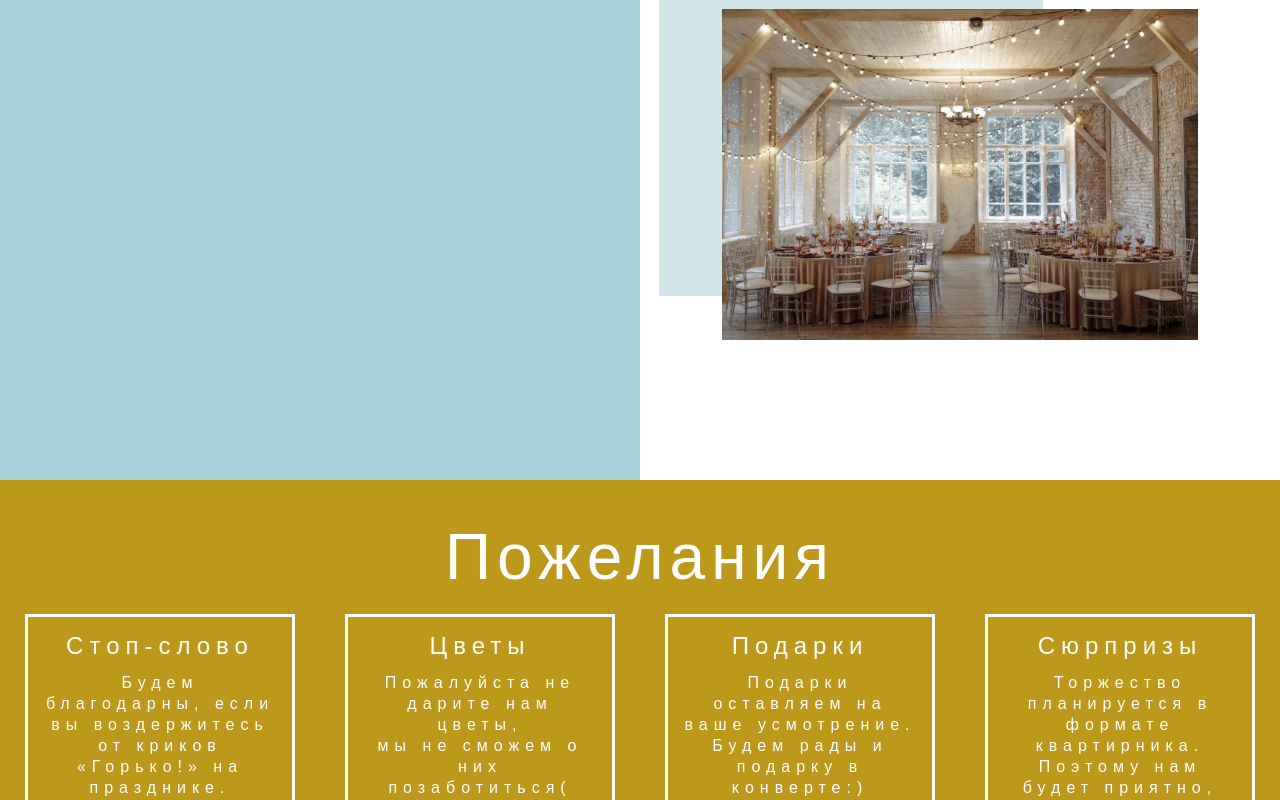
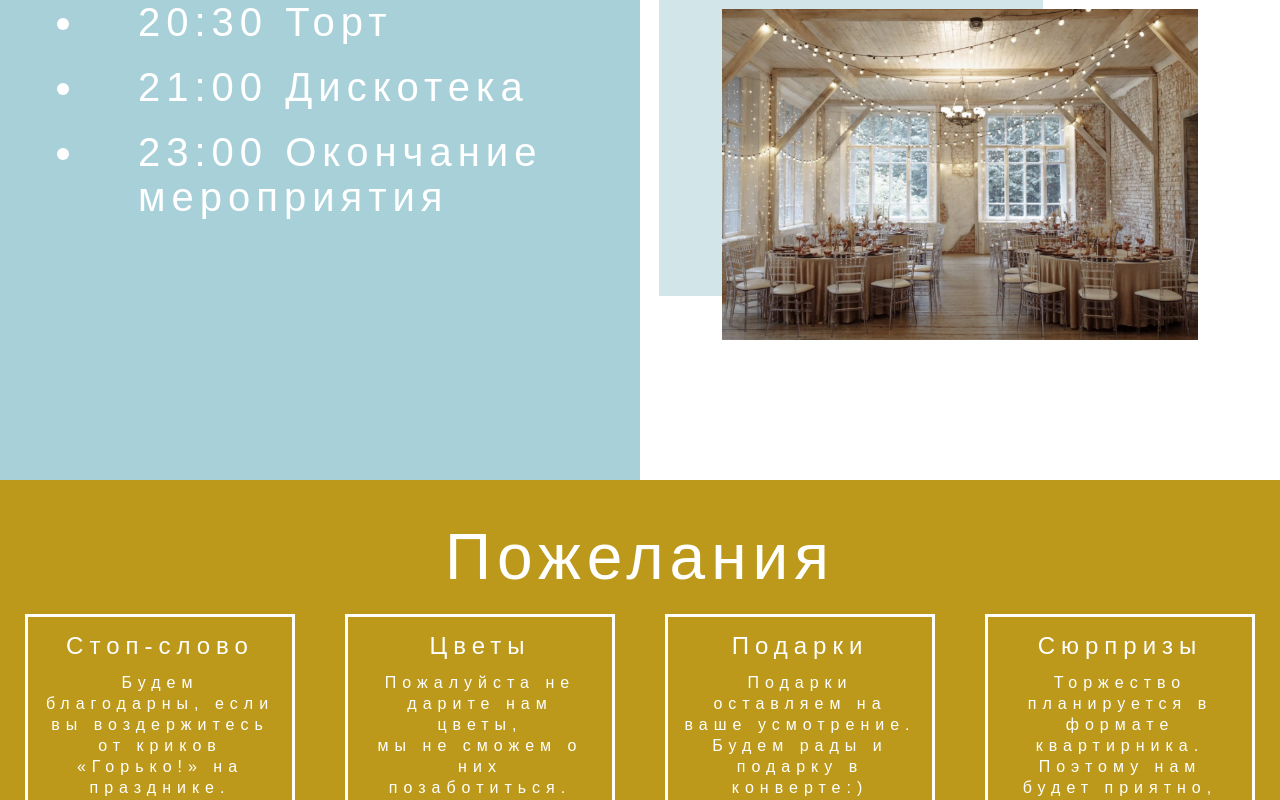
Before and after one commit to nokauttorton/kk-wedding, a Vue app: page / in a window 1280 px wide. Shown: the part 2720-3520 px from the top of the page. Built offline with nearby package versions, Linux system fonts and the light colour scheme.

Commit message:
version 0.1.15

```diff
--- a/src/views/MainPage.vue
+++ b/src/views/MainPage.vue
@@ -63,6 +63,9 @@
                 <li class="list-item">15:00 Сбор гостей</li>
                 <li class="list-item">16:00 Церемония</li>
                 <li class="list-item">17:00 Банкет</li>
+                <li class="list-item">20:30 Торт</li>
+                <li class="list-item">21:00 Дискотека</li>
+                <li class="list-item">23:00 Окончание мероприятия</li>
             </ul>
           </div>
         </div>
@@ -136,7 +139,7 @@ export default {
           },
           {
             title: 'Цветы',
-            text: 'Пожалуйста не дарите нам цветы, <br/>мы не сможем о них позаботиться('
+            text: 'Пожалуйста не дарите нам цветы, <br/>мы не сможем о них позаботиться.'
           },
           {
             title: 'Подарки',
```
